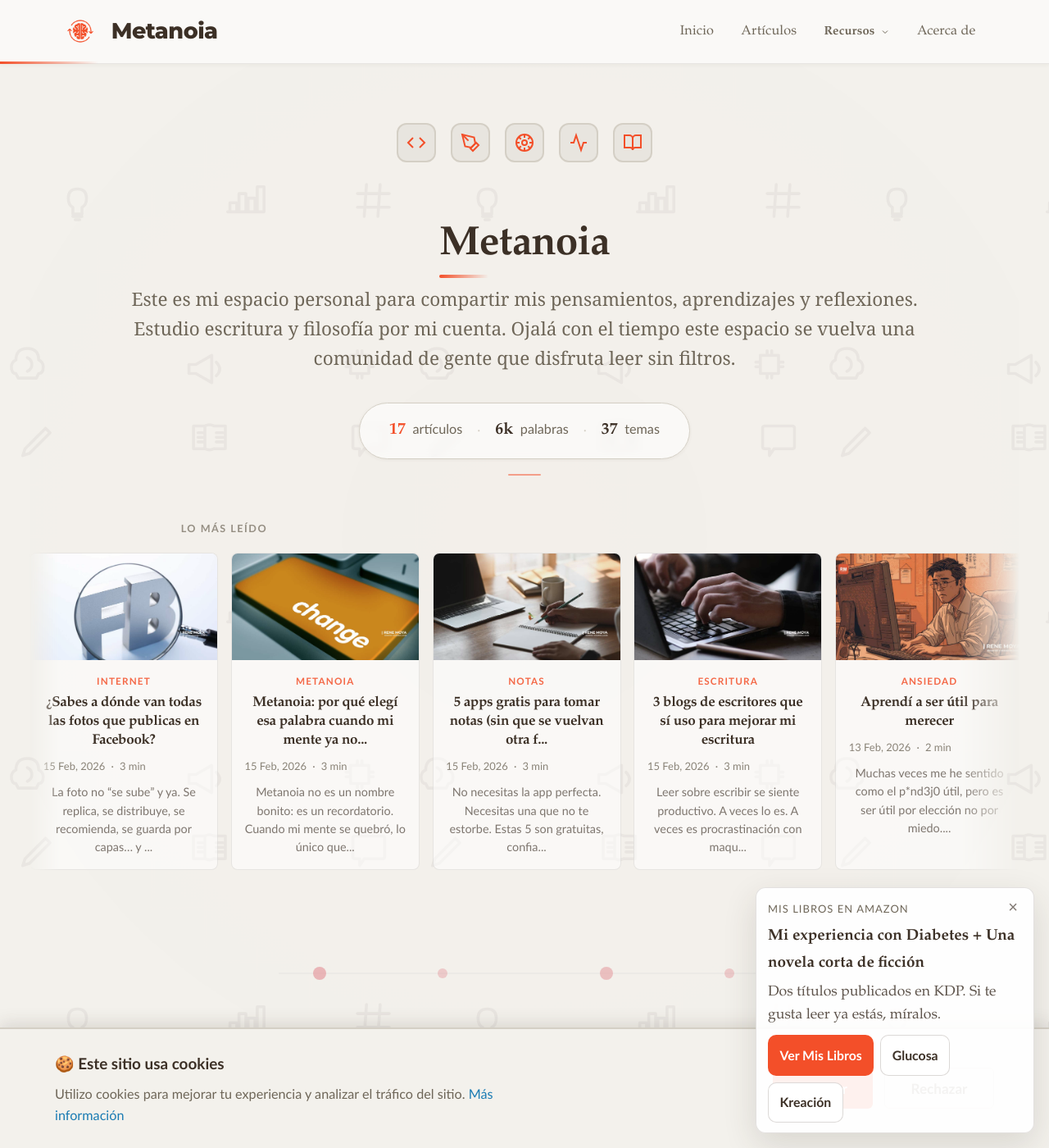
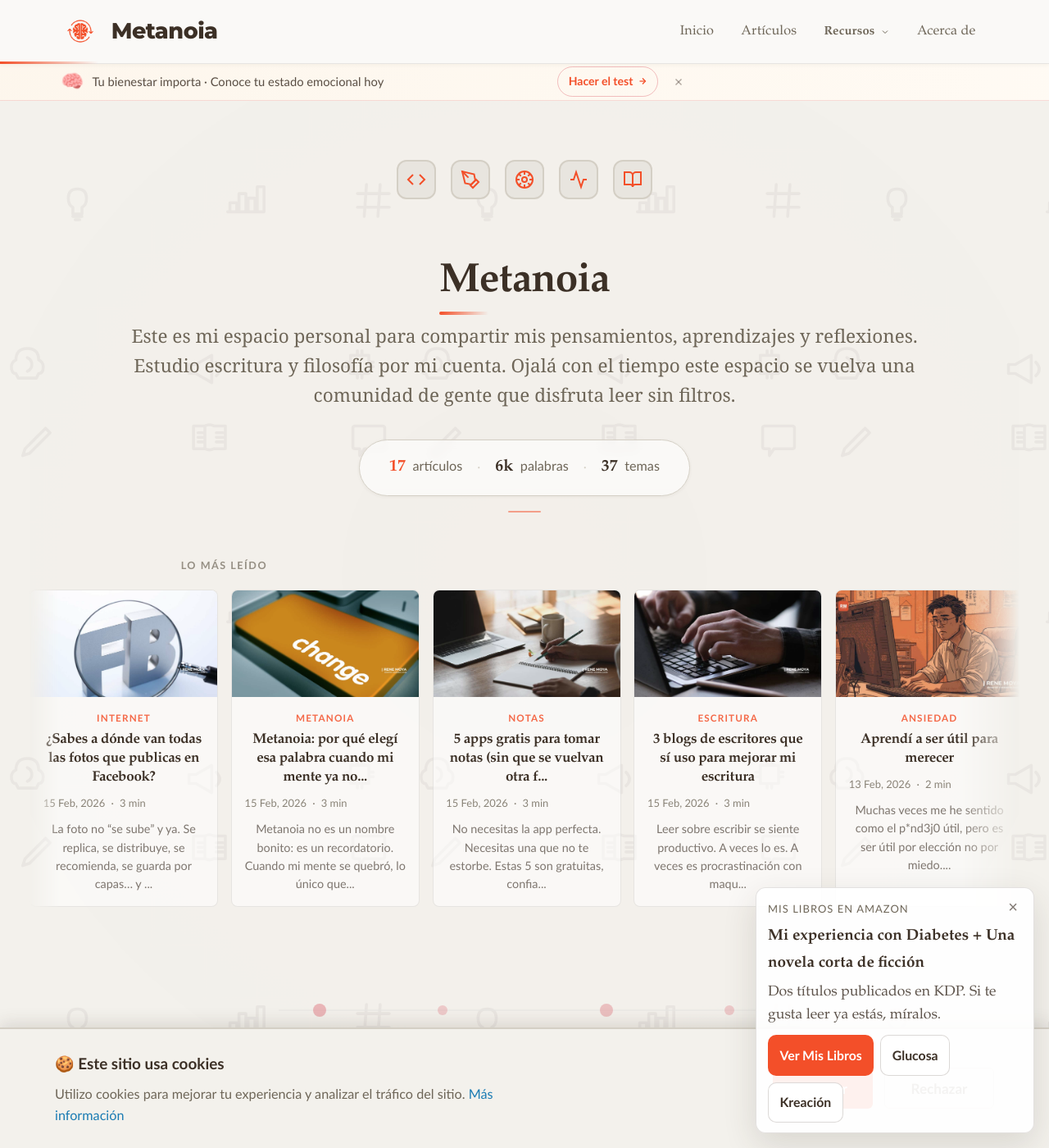
Before and after one commit to renedev0284-creator/renedev0284-creator.github.io, a Jekyll site: the page built from index.html, in a window 1280 px wide and 1400 px high. Shown: the whole window at 82% size. Built offline with Jekyll 4.4.1, drawn with Linux system fonts in a browser that asks for light colours.

Commit message:
Add un banner persistente abajo del nav

```diff
--- a/_layouts/default.html
+++ b/_layouts/default.html
@@ -107,6 +107,238 @@
 
 <!-- Overlay del menú móvil -->
 <div class="menu-overlay"></div>
+
+<!-- ── Banner: Test de Bienestar ───────────────────────────── -->
+<div class="wb-banner" id="wb-banner" role="region" aria-label="Promoción">
+  <div class="wb-inner">
+    <span class="wb-emoji" aria-hidden="true">🧠</span>
+    <p class="wb-msg" id="wb-msg" aria-live="polite"></p>
+    <a href="{{ '/test-bienestar/' | relative_url }}" class="wb-cta">
+      Hacer el test
+      <svg width="12" height="12" viewBox="0 0 24 24" fill="none" stroke="currentColor" stroke-width="2.5" aria-hidden="true">
+        <line x1="5" y1="12" x2="19" y2="12"/><polyline points="12 5 19 12 12 19"/>
+      </svg>
+    </a>
+    <button class="wb-close" id="wb-close" aria-label="Cerrar banner">
+      <svg width="14" height="14" viewBox="0 0 24 24" fill="none" stroke="currentColor" stroke-width="2.5" aria-hidden="true">
+        <line x1="18" y1="6" x2="6" y2="18"/><line x1="6" y1="6" x2="18" y2="18"/>
+      </svg>
+    </button>
+  </div>
+</div>
+
+<style>
+/* ── Banner bienestar ───────────────────────────────────────── */
+
+.wb-banner {
+  position: sticky;
+  top: 72px;          /* ≈ altura del header */
+  z-index: 999;
+  background: linear-gradient(90deg,
+    rgba(253, 246, 236, 0.97) 0%,
+    rgba(255, 250, 243, 0.97) 50%,
+    rgba(253, 246, 236, 0.97) 100%);
+  background-size: 200% 100%;
+  animation: wb-shimmer 6s ease infinite;
+  border-bottom: 1px solid rgba(217, 79, 92, 0.18);
+  backdrop-filter: blur(6px);
+  -webkit-backdrop-filter: blur(6px);
+  transition: opacity 0.4s ease, transform 0.4s ease, max-height 0.4s ease;
+}
+
+.wb-banner.wb-hiding {
+  opacity: 0;
+  transform: translateY(-6px);
+  max-height: 0;
+  overflow: hidden;
+  border: none;
+}
+
+@keyframes wb-shimmer {
+  0%   { background-position: 0% 50%; }
+  50%  { background-position: 100% 50%; }
+  100% { background-position: 0% 50%; }
+}
+
+.wb-inner {
+  max-width: 1200px;
+  margin: 0 auto;
+  padding: 0 2rem;
+  height: 44px;
+  display: flex;
+  align-items: center;
+  gap: 0.65rem;
+}
+
+.wb-emoji {
+  font-size: 1.1rem;
+  flex-shrink: 0;
+  animation: wb-pulse 3s ease-in-out infinite;
+}
+
+@keyframes wb-pulse {
+  0%, 100% { transform: scale(1); }
+  50%       { transform: scale(1.15) rotate(-5deg); }
+}
+
+.wb-msg {
+  flex: 1;
+  min-width: 0;
+  font-family: var(--font-sans);
+  font-size: 0.82rem;
+  color: rgba(60, 48, 38, 0.85);
+  margin: 0;
+  white-space: nowrap;
+  overflow: hidden;
+  text-overflow: ellipsis;
+  transition: opacity 0.5s ease;
+}
+
+.wb-msg.wb-fading {
+  opacity: 0;
+}
+
+.wb-cta {
+  flex-shrink: 0;
+  display: inline-flex;
+  align-items: center;
+  gap: 0.3rem;
+  font-family: var(--font-sans);
+  font-size: 0.78rem;
+  font-weight: 600;
+  color: var(--color-orange);
+  text-decoration: none;
+  padding: 0.3rem 0.7rem;
+  border: 1px solid rgba(217, 79, 92, 0.35);
+  border-radius: 100px;
+  transition: background 0.2s ease, color 0.2s ease;
+  white-space: nowrap;
+}
+
+.wb-cta:hover {
+  background: var(--color-orange);
+  color: #fff;
+  border-color: var(--color-orange);
+}
+
+.wb-close {
+  flex-shrink: 0;
+  display: flex;
+  align-items: center;
+  justify-content: center;
+  width: 26px;
+  height: 26px;
+  background: none;
+  border: none;
+  cursor: pointer;
+  color: rgba(60, 48, 38, 0.4);
+  border-radius: 50%;
+  transition: background 0.2s ease, color 0.2s ease;
+  padding: 0;
+}
+
+.wb-close:hover {
+  background: rgba(60, 48, 38, 0.08);
+  color: rgba(60, 48, 38, 0.8);
+}
+
+/* Móvil: no sticky, más compacto */
+@media (max-width: 768px) {
+  .wb-banner {
+    position: relative;
+    top: auto;
+  }
+  .wb-inner {
+    height: 40px;
+    padding: 0 1rem;
+    gap: 0.5rem;
+  }
+  .wb-emoji {
+    font-size: 1rem;
+  }
+  .wb-msg {
+    font-size: 0.78rem;
+  }
+  .wb-cta {
+    font-size: 0.72rem;
+    padding: 0.25rem 0.55rem;
+  }
+}
+
+@media (max-width: 420px) {
+  /* En pantallas muy pequeñas solo mostramos emoji + CTA */
+  .wb-msg {
+    display: none;
+  }
+  .wb-emoji {
+    display: none;
+  }
+  .wb-inner {
+    justify-content: center;
+    gap: 0.75rem;
+  }
+  .wb-cta {
+    font-size: 0.8rem;
+    padding: 0.35rem 1rem;
+  }
+  .wb-close {
+    position: absolute;
+    right: 0.75rem;
+  }
+  .wb-inner {
+    position: relative;
+  }
+}
+</style>
+
+<script>
+(function () {
+  var STORAGE_KEY = 'wb_banner_dismissed';
+  var banner = document.getElementById('wb-banner');
+  var msgEl  = document.getElementById('wb-msg');
+  var closeBtn = document.getElementById('wb-close');
+
+  // Si ya fue cerrado, ocultar de inmediato
+  if (localStorage.getItem(STORAGE_KEY)) {
+    banner.style.display = 'none';
+    return;
+  }
+
+  var messages = [
+    '¿Cómo estás realmente? Descúbrelo en 5 minutos',
+    'Tu bienestar importa · Conoce tu estado emocional hoy',
+    '¿Qué tan bien estás? El test revela más de lo que imaginas 👀',
+    'Psicología aplicada, gratis y sin rodeos · Haz el test'
+  ];
+  var current = 0;
+
+  function showMsg(idx) {
+    msgEl.classList.add('wb-fading');
+    setTimeout(function () {
+      msgEl.textContent = messages[idx];
+      msgEl.classList.remove('wb-fading');
+    }, 450);
+  }
+
+  // Mostrar primer mensaje
+  msgEl.textContent = messages[0];
+
+  // Rotar cada 5 s
+  setInterval(function () {
+    current = (current + 1) % messages.length;
+    showMsg(current);
+  }, 5000);
+
+  // Cerrar
+  closeBtn.addEventListener('click', function () {
+    banner.classList.add('wb-hiding');
+    setTimeout(function () {
+      banner.style.display = 'none';
+    }, 400);
+    localStorage.setItem(STORAGE_KEY, '1');
+  });
+})();
+</script>
 
 <style>
 /* ============================================
```
